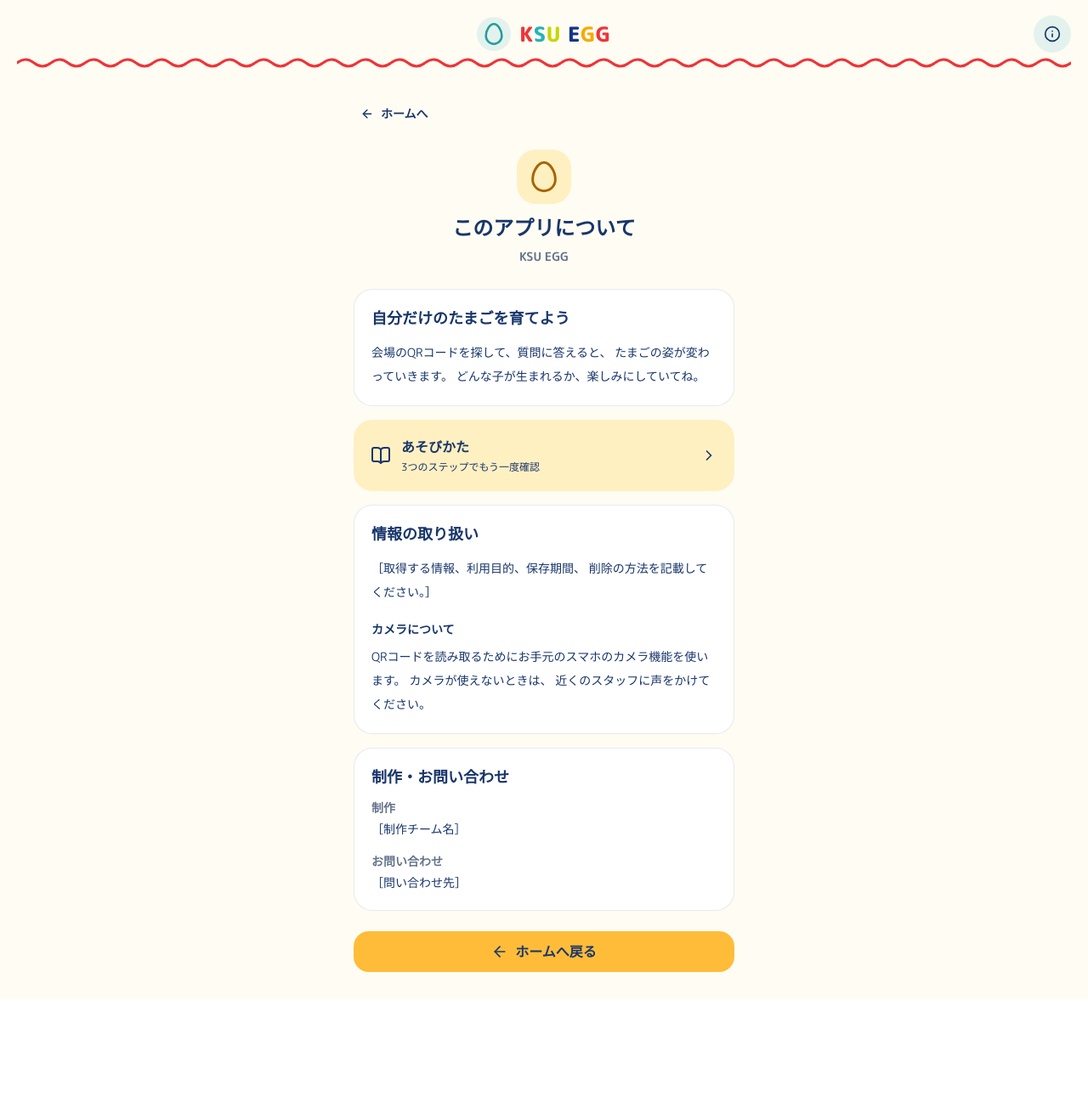
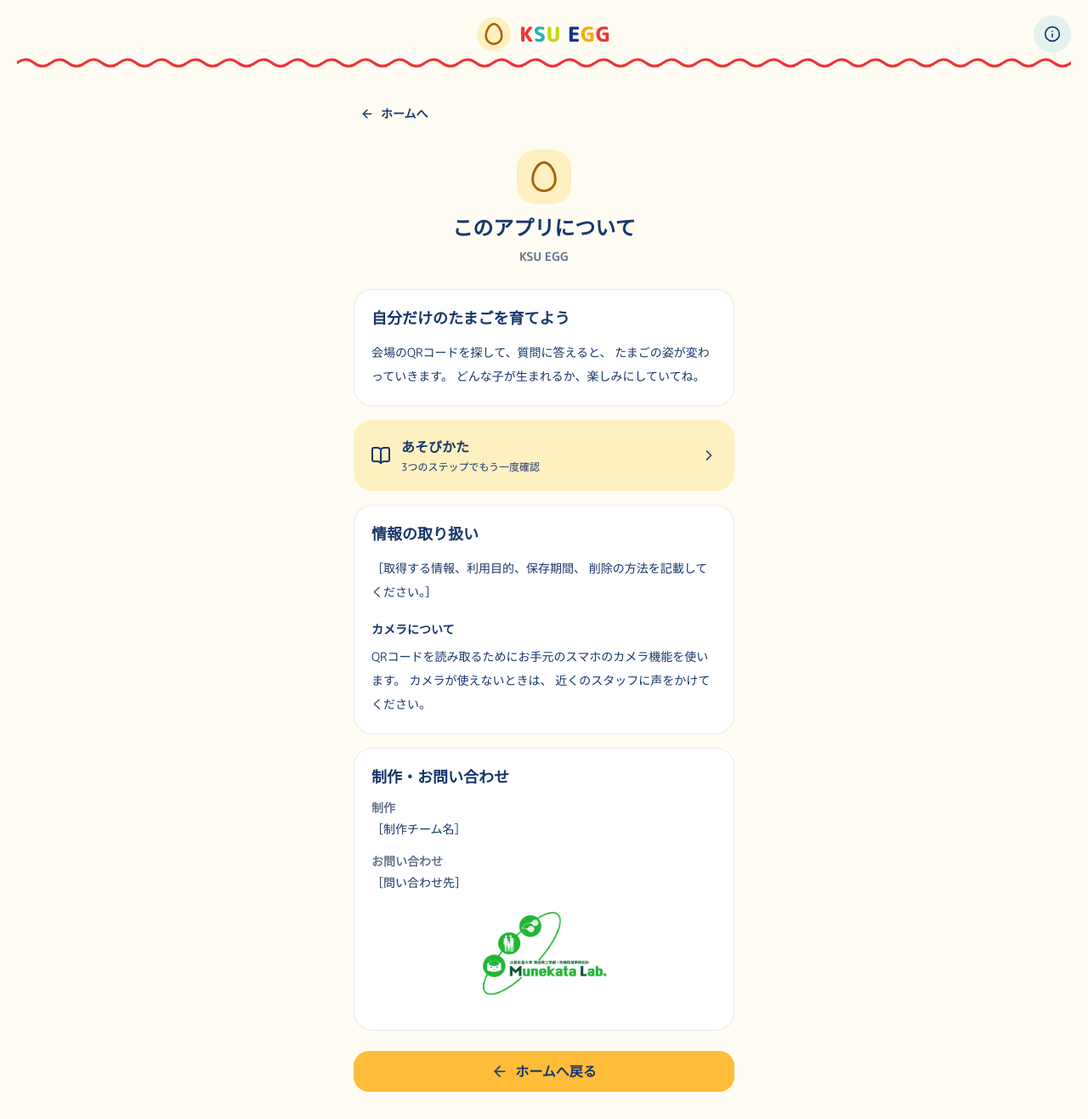
Before and after one commit to OkamotoShu/KSU-EGG, a Next.js app: page /about in a window 1280 px wide. Shown: the whole page at 85% size. Before the commit the page ends 1176 px from the top, so only its background shows below. Built offline with nearby package versions, Linux system fonts and the light colour scheme.

Commit message:
ヘッダーたまごとaboutPage中のlabのロゴ追加

```diff
--- a/app/about/page.tsx
+++ b/app/about/page.tsx
@@ -10,6 +10,8 @@ import {
 } from "lucide-react";
 import { Header } from "@/components/header";
 import { TutorialModal } from "@/components/tutorial_modal";
+import Image from "next/image";
+import labLogo from "@/public/labLog.png";
 
 export default function AboutPage() {
     const [showTutorial, setShowTutorial] = useState(false);
@@ -135,6 +137,8 @@ export default function AboutPage() {
                                 制作・お問い合わせ
                             </h2>
 
+
+
                             <dl className="mt-3 space-y-4 text-sm">
                                 <div>
                                     <dt className="font-bold text-[#65748B]">
@@ -152,6 +156,15 @@ export default function AboutPage() {
                                     <dd className="mt-1 leading-relaxed">
                                         ［問い合わせ先］
                                     </dd>
+                                </div>
+                                {/* 研究室のロゴ */}
+                                <div className="my-5 flex justify-center">
+                                    <Image
+                                        src={labLogo}
+                                        alt="研究室のロゴ"
+                                        sizes="(max-width: 320px) 70vw, 240px"
+                                        className="h-auto w-full max-w-[150px] object-contain"
+                                    />
                                 </div>
                             </dl>
                         </section>
--- a/components/header.tsx
+++ b/components/header.tsx
@@ -10,10 +10,10 @@ export function Header() {
         aria-label="KSU EGG ホーム"
         className="flex items-center gap-2.5 rounded-xl px-3 py-2 transition-opacity hover:opacity-80 focus-visible:outline-2 focus-visible:outline-offset-4 focus-visible:outline-[#18366B]"
       >
-        <span className="flex h-10 w-10 items-center justify-center rounded-full bg-[#E4F2EE]">
+        <span className="flex h-10 w-10 items-center justify-center rounded-full bg-[#FFF0C2]">
           <Egg
             aria-hidden="true"
-            className="h-7 w-7 text-[#269D9C]"
+            className="h-7 w-7 text-[#A96500]"
             strokeWidth={2.2}
           />
         </span>
```
Also changed, not shown: public/labLog.png (added).
